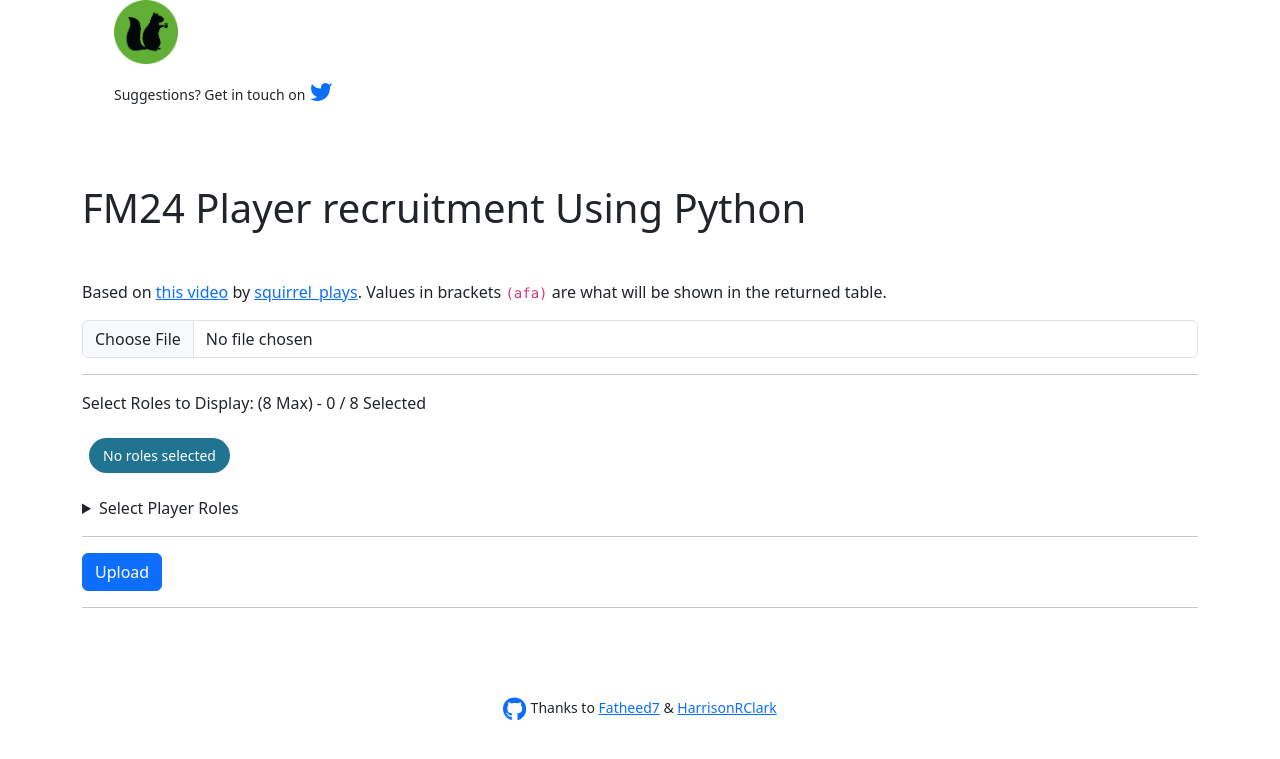
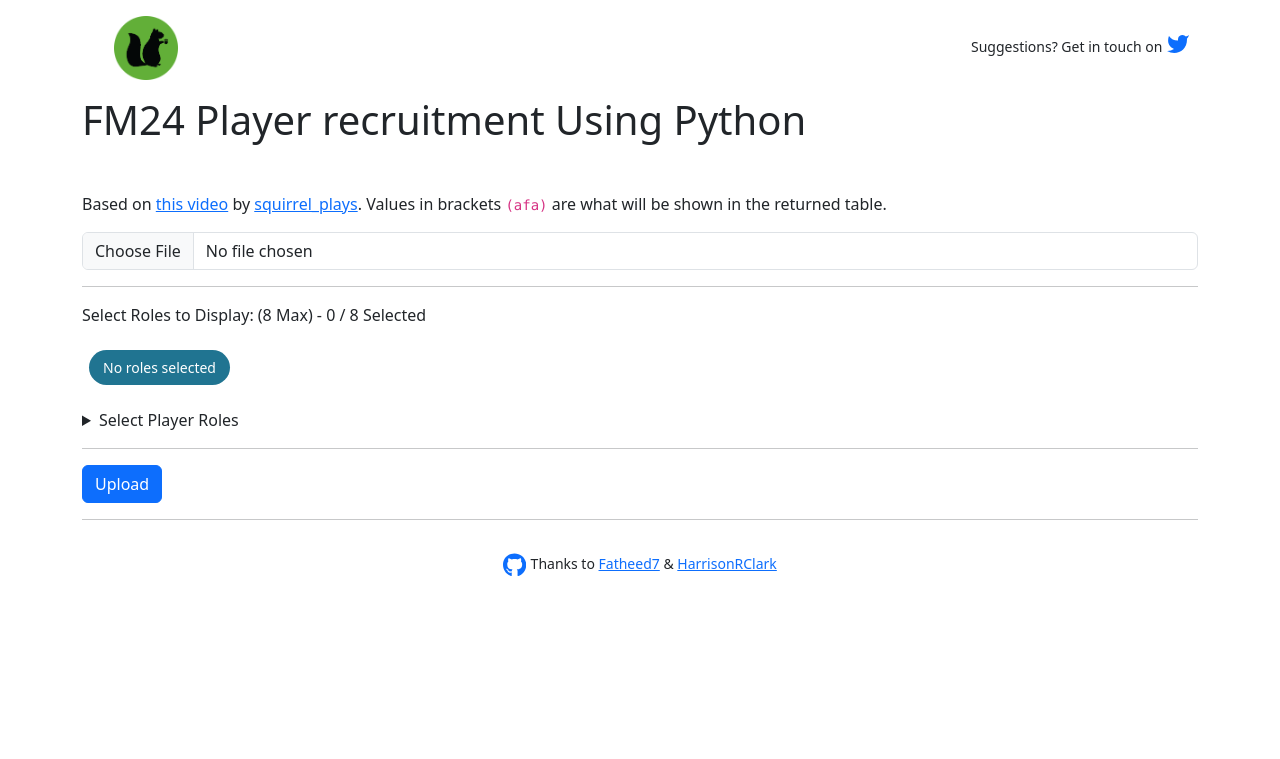
Before and after one commit to mwd102/FM, a Flask app: page / in a window 1280 px wide. Shown: the top 759 px of the page. Run offline with Flask 3, Linux system fonts and the light colour scheme; data that the repository does not hold is empty; some libraries are stand-ins or nearby versions.

Commit message:
Added styling for nav element

```diff
--- a/static/css/style.css
+++ b/static/css/style.css
@@ -68,10 +68,6 @@ table {
     border-color: var(--bs-table-border-color);
 }
 
-main {
-    padding: calc(1rem * 3.5) 0;
-}
-
 h1 {
     margin-bottom: 3rem;
 }
@@ -79,3 +75,13 @@ h1 {
 li {
     list-style: none;
 }
+
+nav ul {
+    margin-top: 1rem !important;
+}
+
+nav {
+    display: flex;
+    justify-content: space-between;
+    align-items: center;
+}
```
